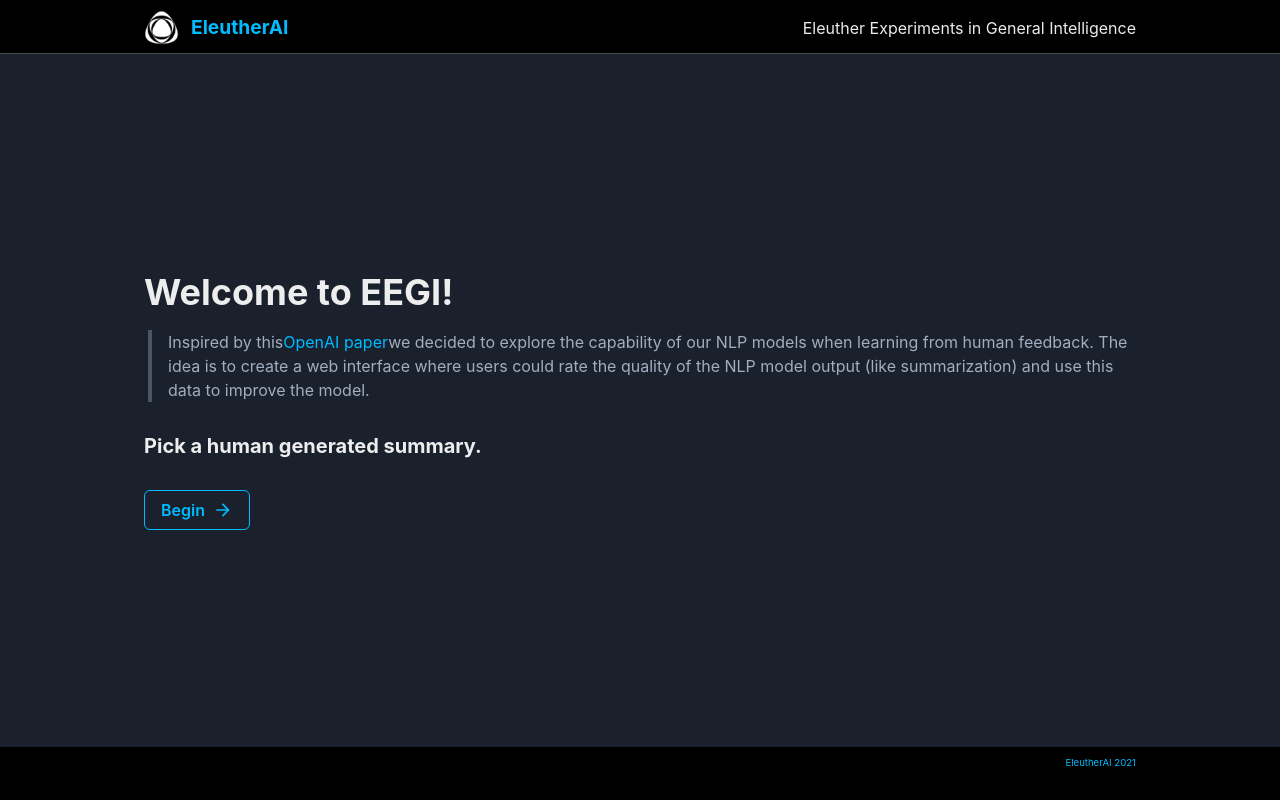
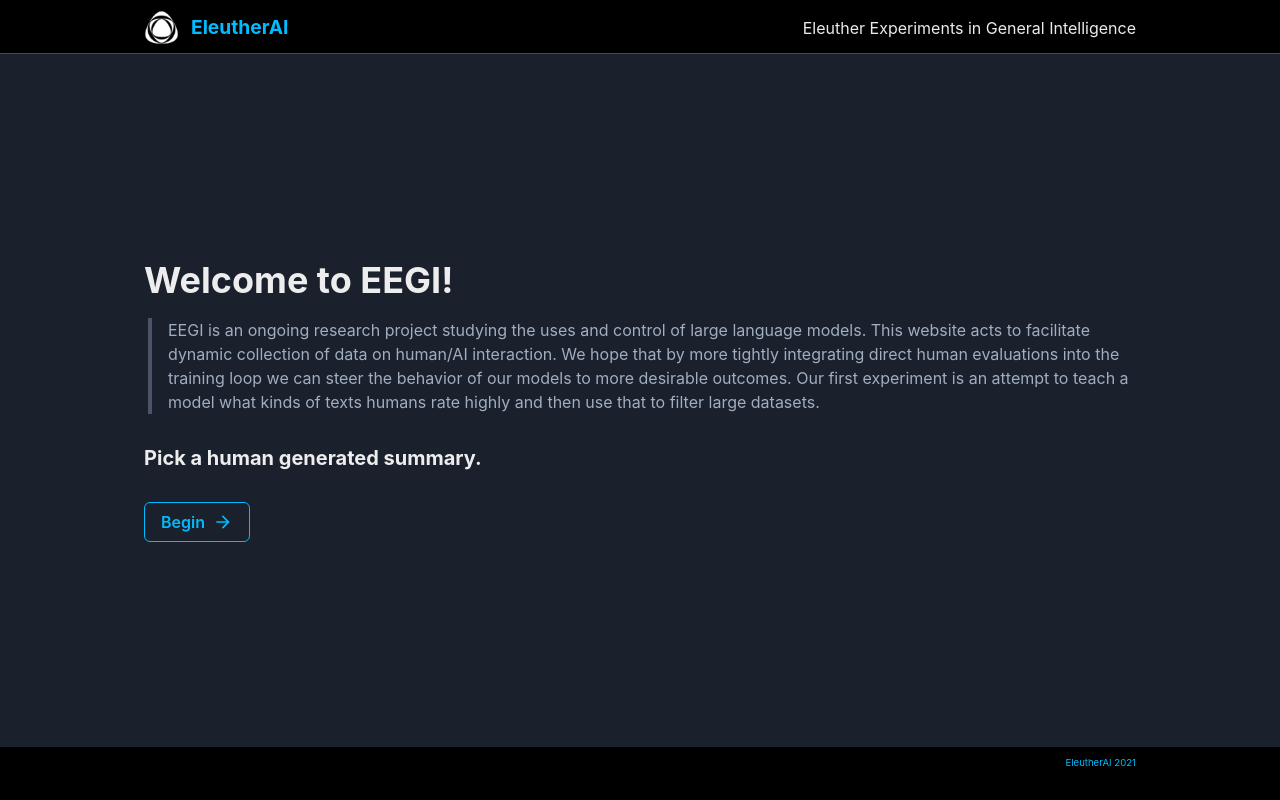
Before and after one commit to EleutherAGI/eegi-web-app, a React app: page / in a window 1280 px wide. Built offline with nearby package versions, Linux system fonts and the light colour scheme.

Commit message:
re-organised files

```diff
--- a/src/index.js
+++ b/src/index.js
@@ -2,13 +2,13 @@
 import ReactDom from "react-dom";
 import { ChakraProvider, ColorModeScript } from "@chakra-ui/react";
 import theme from "./styles/theme";
-import App from "./components/App";
+import Navigation from "./views/Navigation";
 
 ReactDom.render(
     <React.StrictMode>
         <ColorModeScript initialColorMode={theme.config.initialColorMode} />
         <ChakraProvider theme={theme}>
-            <App />
+            <Navigation />
         </ChakraProvider>
     </React.StrictMode>,
     document.getElementById("root"));
--- a/src/components/Home.js
+++ b/src/views/Home.js
@@ -14,15 +14,12 @@
                 borderLeft="4px"
                 borderColor="gray.600"
             >
-                Inspired by this
-                <Link href="https://arxiv.org/pdf/2009.01325.pdf" isExternal>
-                    OpenAI paper
-                </Link>
-                we decided to explore the capability of our NLP models when
-                learning from human feedback. The idea is to create a web
-                interface where users could rate the quality of the NLP model
-                output (like summarization) and use this data to improve the
-                model.
+                EEGI is an ongoing research project studying the uses and control of large language models.
+                This website acts to facilitate dynamic collection of data on human/AI interaction.
+                We hope that by more tightly integrating direct human evaluations into the training loop we can
+                steer the behavior of our models to more desirable outcomes.
+                Our first experiment is an attempt to teach a model what kinds of texts humans rate
+                highly and then use that to filter large datasets.
             </Text>
             <Heading my="2rem" as="h3" size="md">
                 Pick a human generated summary.
--- a/src/components/App.js
+++ b/src/views/Navigation.js
@@ -1,6 +1,6 @@
 import { Switch, BrowserRouter as Router, Route } from "react-router-dom";
-import Layout from "./Layout";
-import Pick from "./summaries/Pick";
+import Layout from "../components/Layout";
+import Pick from "./Pick";
 import Home from "./Home";
 
 export default function App() {
--- a/src/components/summaries/pick.js
+++ b/src/views/Pick.js
@@ -9,8 +9,8 @@
     Center
 } from "@chakra-ui/react";
 import { ArrowForwardIcon } from "@chakra-ui/icons";
-import BackHomeButton from "../BackHomeButton";
-import RadioCard from "../RadioCard";
+import BackHomeButton from "../components/BackHomeButton";
+import RadioCard from "../components/RadioCard";
 
 export default function Pick() {
     const summaries = [
```
